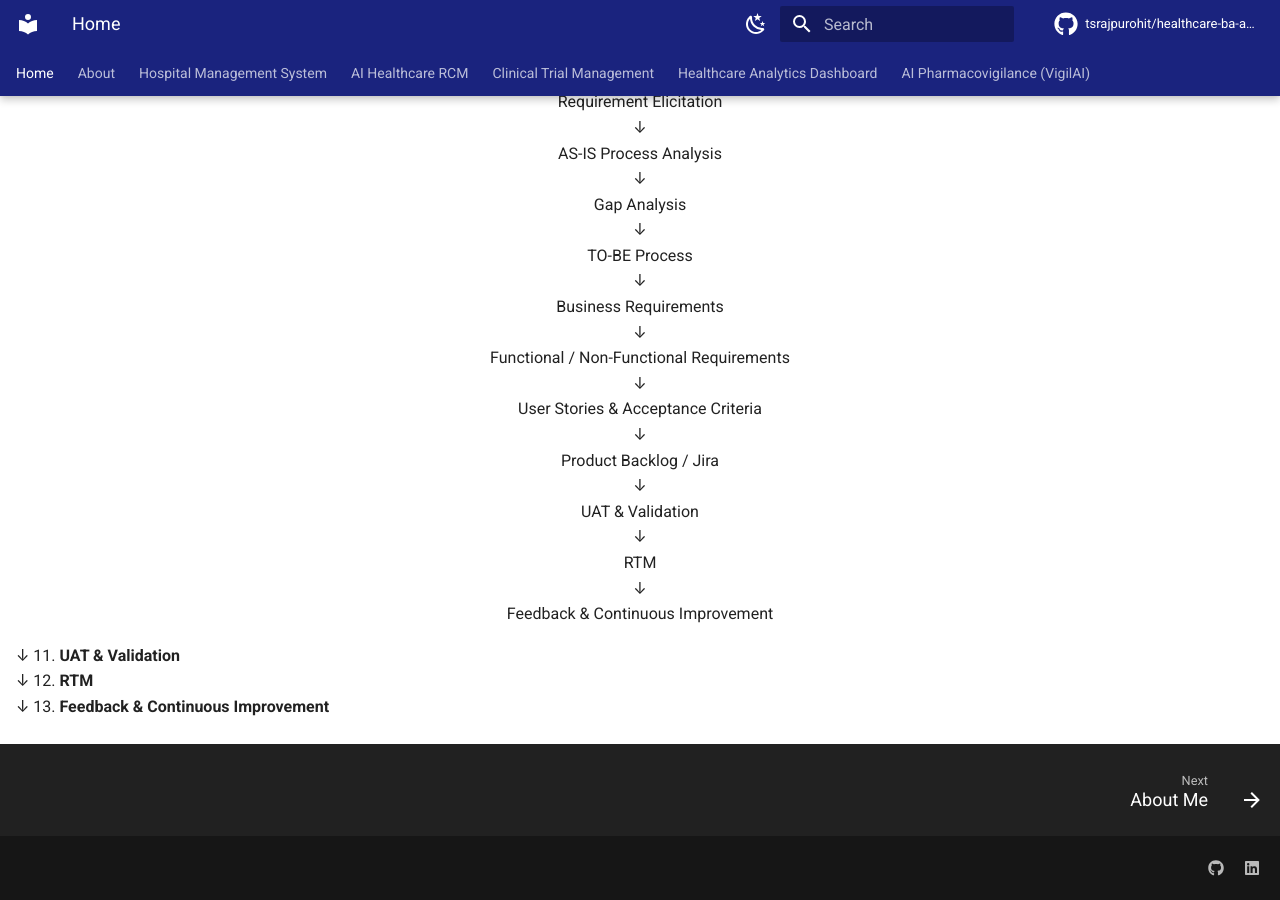
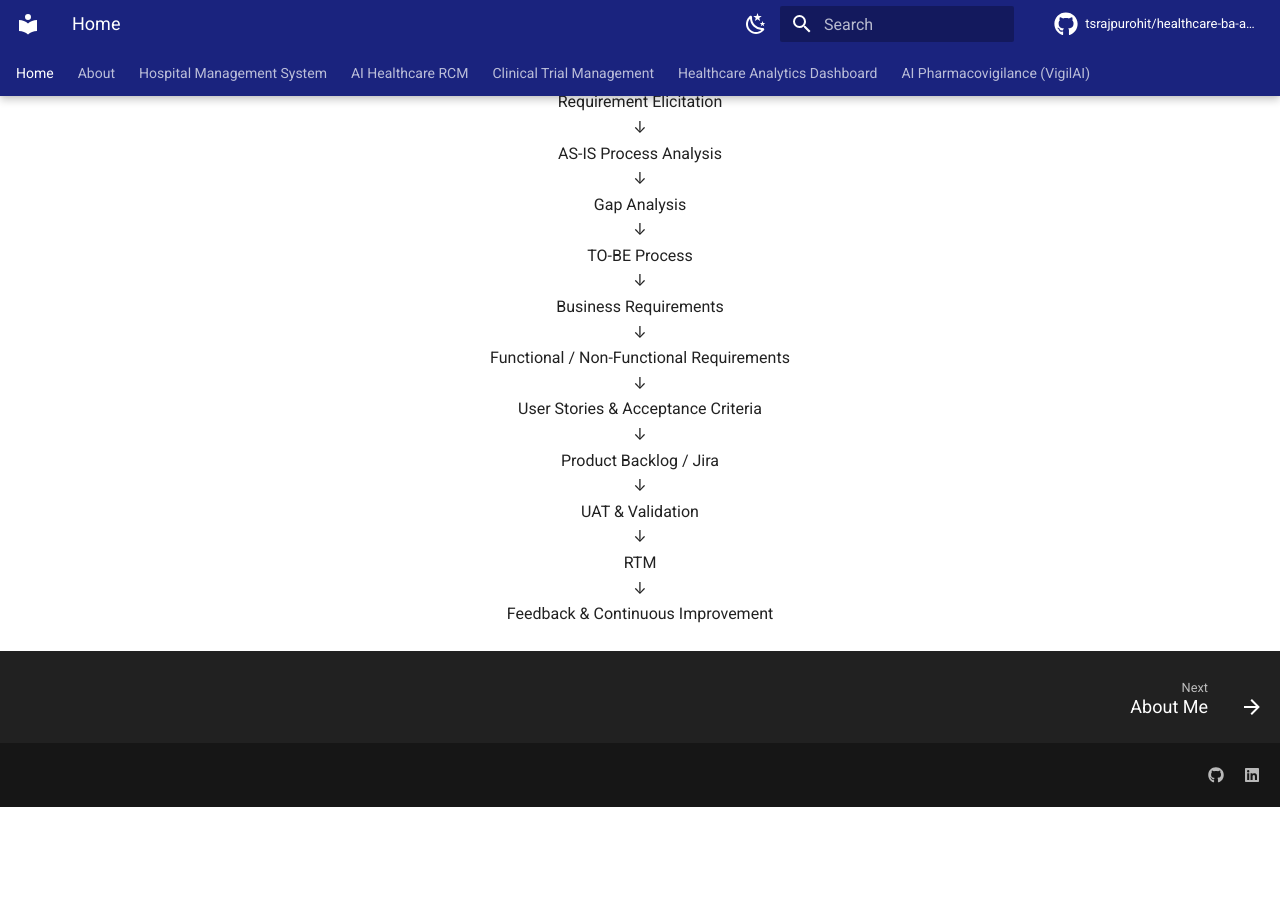
Before and after one commit to tsrajpurohit/healthcare-ba-ai-portfolio-, an MkDocs documentation site: the page built from docs/index.md, in a window 1280 px wide and 900 px high, scrolled down 2978 px. Built offline with MkDocs 1.6.1 and Material for MkDocs 9.7.7, drawn with Linux system fonts in a browser that asks for light colours; comment, search, counter and statistics services are not loaded; after the commit the page ends 3785 px from its top, so only the background shows below that.

Commit message:
Update index.md

```diff
--- a/docs/index.md
+++ b/docs/index.md
@@ -176,9 +176,3 @@ RTM<br>
 ↓<br>
 Feedback & Continuous Improvement
 </div>
-   ↓
-11. **UAT & Validation**
-   ↓
-12. **RTM**
-   ↓
-13. **Feedback & Continuous Improvement**
```
